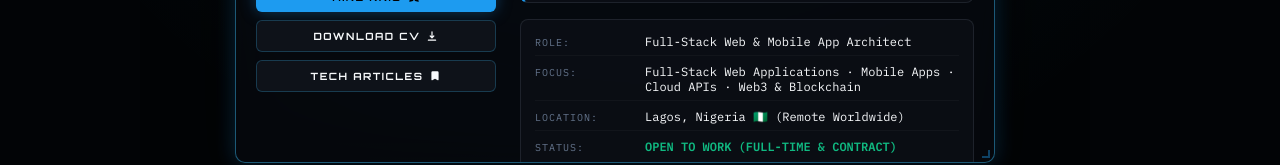
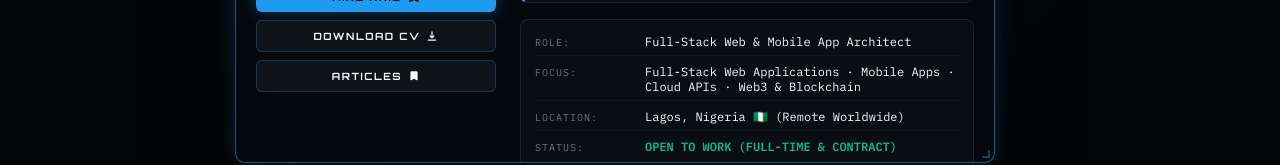
Before and after one commit to sheddy-cyber/kris-portfolio, a Vue app: page / in a window 1280 px wide. Shown: the part 445-610 px from the top of the page. Built offline with nearby package versions, Linux system fonts and the light colour scheme.

Commit message:
fix(profile): rename TECH ARTICLES quick action button to ARTICLES

```diff
--- a/src/components/AboutApp.vue
+++ b/src/components/AboutApp.vue
@@ -44,7 +44,7 @@
               <svg viewBox="0 0 20 20" width="12" height="12" fill="currentColor"><path fill-rule="evenodd" d="M3 17a1 1 0 011-1h12a1 1 0 110 2H4a1 1 0 01-1-1zm3.293-7.707a1 1 0 011.414 0L9 10.586V3a1 1 0 112 0v7.586l1.293-1.293a1 1 0 111.414 1.414l-3 3a1 1 0 01-1.414 0l-3-3a1 1 0 010-1.414z" clip-rule="evenodd"/></svg>
             </button>
             <button class="a-act-btn secondary" @click="$emit('open-app', 'blog')">
-              <span>TECH ARTICLES</span>
+              <span>ARTICLES</span>
               <svg viewBox="0 0 20 20" width="12" height="12" fill="currentColor"><path d="M4 4a2 2 0 012-2h8a2 2 0 012 2v12a1 1 0 01-1.447.894L10 14.618l-4.553 2.276A1 1 0 014 16V4z"/></svg>
             </button>
           </div>
```
